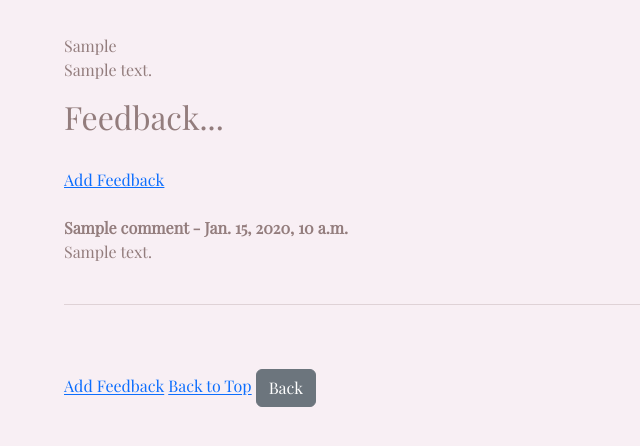
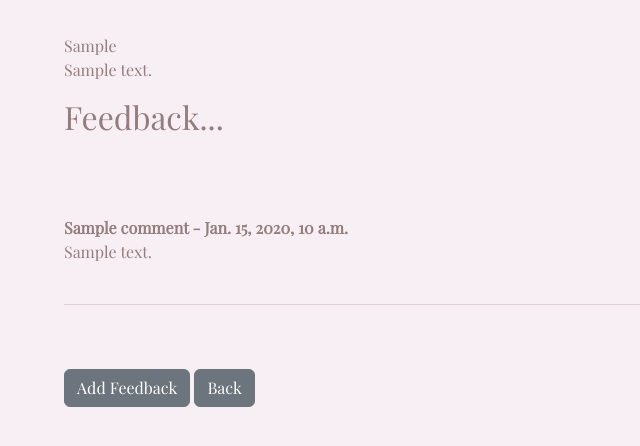
Before and after one commit to Sianwroejones/Art_Crit, a Django app: page /home/details/1 in a window 1280 px wide. Shown: the part 239-685 px from the top of the page, without its empty margins (0-640 px from the left). Run offline with Django 4.2, Linux system fonts and the light colour scheme; tables that the repository leaves empty hold one stand-in row (values such as "Sample post"); some libraries are stand-ins or nearby versions.

Commit message:
changing layout of detail page

```diff
--- a/POST/templates/post_details.html
+++ b/POST/templates/post_details.html
@@ -36,7 +36,7 @@
         {% if not post.comments.all %}
         <p>No Feedback Yet...</p>
         {% else %}
-        <a href="{% url 'add_comment' post.pk %}">Add Feedback</a>
+        <!-- <a href="{% url 'add_comment' post.pk %}">Add Feedback</a> -->
         <br><br>
 
         {% for comment in post.comments.all %}
@@ -51,8 +51,8 @@
 
         <br><br>
 
-        <a href="{% url 'add_comment' post.pk %}">Add Feedback</a>
-        <a href="#top" id="back-to-top">Back to Top</a>
+        <a href="{% url 'add_comment' post.pk %}" class="btn btn-secondary" >Add Feedback</a>
+        <!-- <a href="#top" id="back-to-top">Back to Top</a> -->
         <a href="{% url 'home' %}" class="btn btn-secondary">Back</a>
 
     </div>
```
Also changed, not shown: POST/templates/medium.html (+10 -5 lines).
